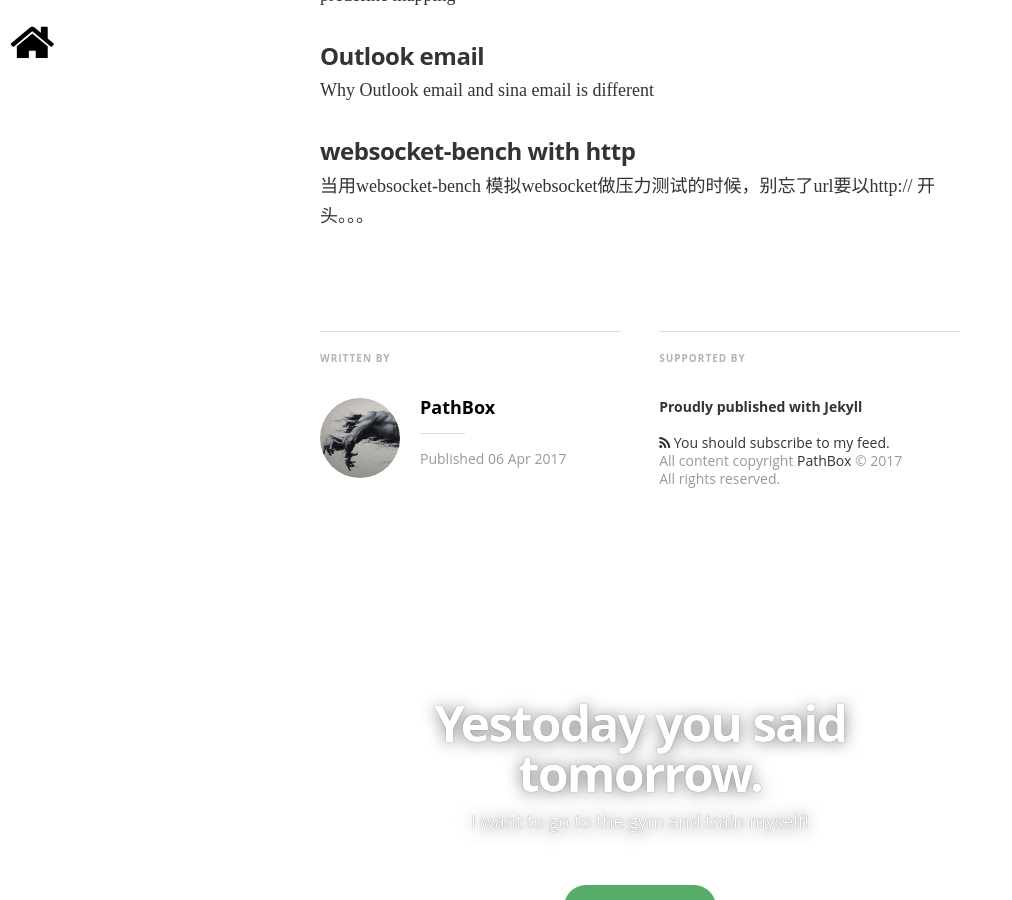
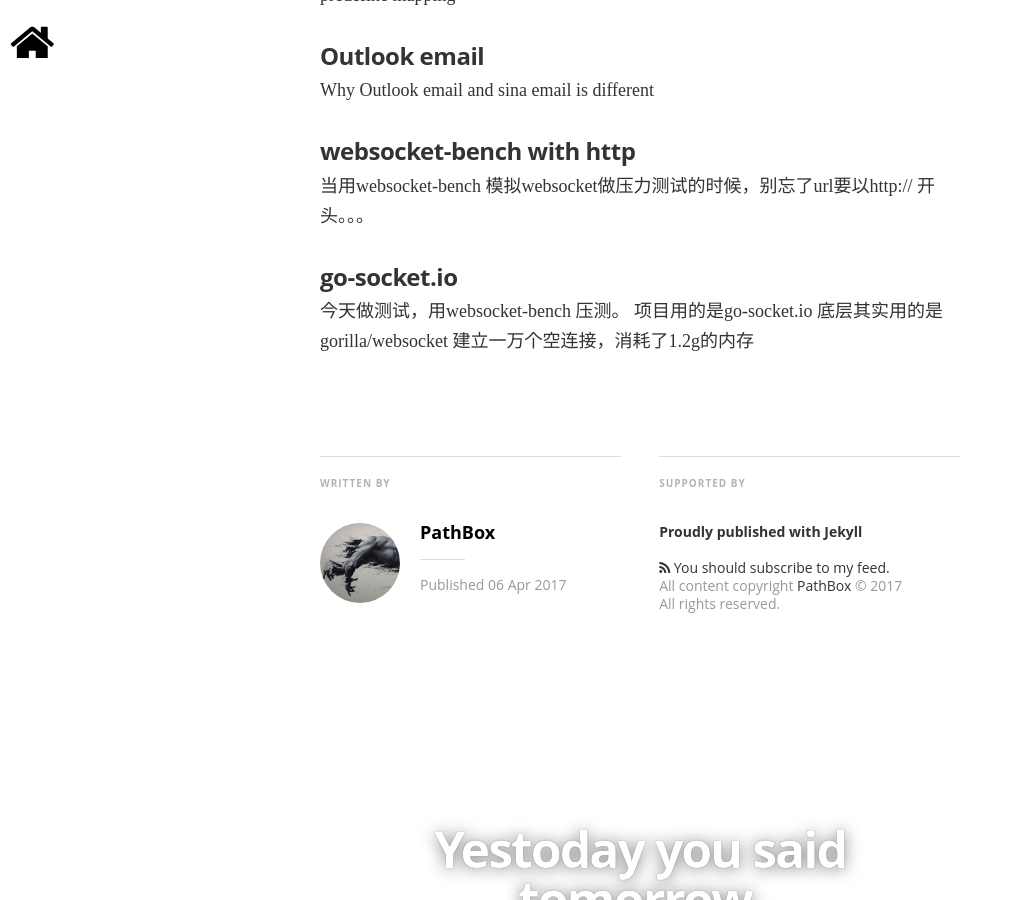
Before and after one commit to pathbox/pathbox.github.io, a Jekyll site: the page built from _posts/2017-04-06-work-summary-in-Udesk-three.md, in a window 1280 px wide and 900 px high, scrolled down 3381 px. Shown: the whole window, without its empty margins (0-1012 px from the left). Built offline with Jekyll 4.4.1, drawn with Linux system fonts in a browser that asks for light colours; nearby versions of some CDN libraries; some web fonts are replaced; comment, search, counter and statistics services are not loaded.

Commit message:
go-socket.io 1w connections needs 1.2g memory

```diff
--- a/_posts/2017-04-06-work-summary-in-Udesk-three.md
+++ b/_posts/2017-04-06-work-summary-in-Udesk-three.md
@@ -90,3 +90,7 @@ Why Outlook email and sina email is different
 
 ##### websocket-bench with http
 当用websocket-bench 模拟websocket做压力测试的时候，别忘了url要以http:// 开头。。。
+
+##### go-socket.io
+今天做测试，用websocket-bench 压测。 项目用的是go-socket.io 底层其实用的是 gorilla/websocket
+建立一万个空连接，消耗了1.2g的内存
```
